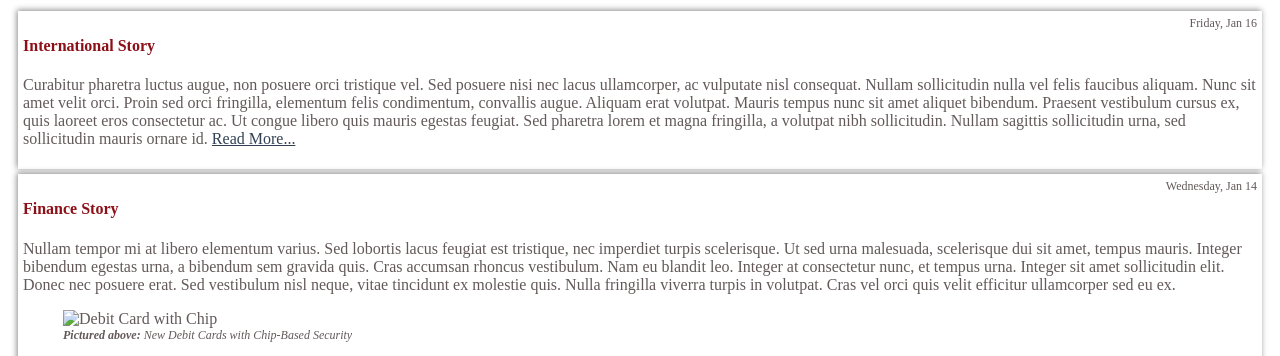
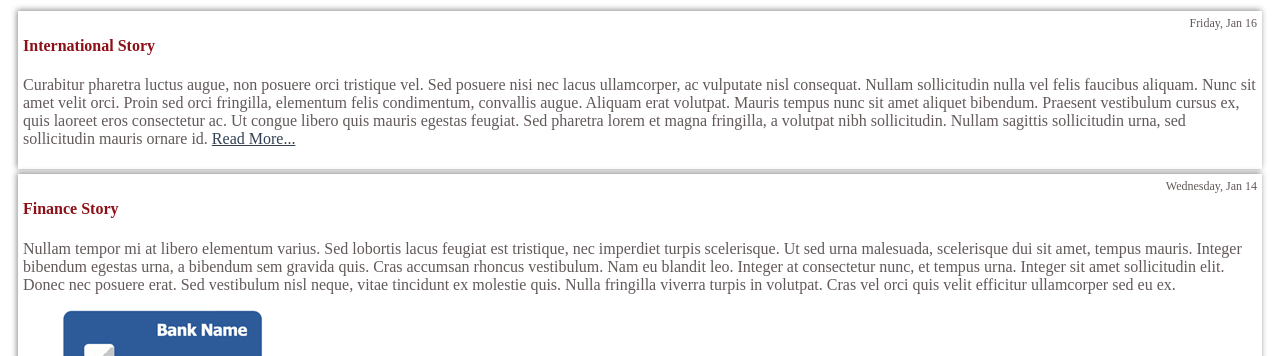
Before and after one commit to atreetalks/atreetalks.github.io, a plain HTML site: page introhome3.html in a window 1280 px wide. Shown: the part 390-746 px from the top of the page. Drawn offline with Linux system fonts and the light colour scheme; a web font is replaced by a local one.

Commit message:
Update introhome3.html

```diff
--- a/introhome3.html
+++ b/introhome3.html
@@ -27,7 +27,7 @@
                     Nullam tempor mi at libero elementum varius. Sed lobortis lacus feugiat est tristique, nec imperdiet turpis scelerisque. Ut sed urna malesuada, scelerisque dui sit amet, tempus mauris. Integer bibendum egestas urna, a bibendum sem gravida quis. Cras accumsan rhoncus vestibulum. Nam eu blandit leo. Integer at consectetur nunc, et tempus urna. Integer sit amet sollicitudin elit. Donec nec posuere erat. Sed vestibulum nisl neque, vitae tincidunt ex molestie quis. Nulla fringilla viverra turpis in volutpat. Cras vel orci quis velit efficitur ullamcorper sed eu ex.
                </p>
                <figure>
-                   <img src="images/chip_debit.png" alt="Debit Card with Chip" />
+                   <img src="imagesintro/chip_debit.png" alt="Debit Card with Chip" />
 
 
                 <figcaption>New Debit Cards with Chip-Based Security</figcaption>
```
